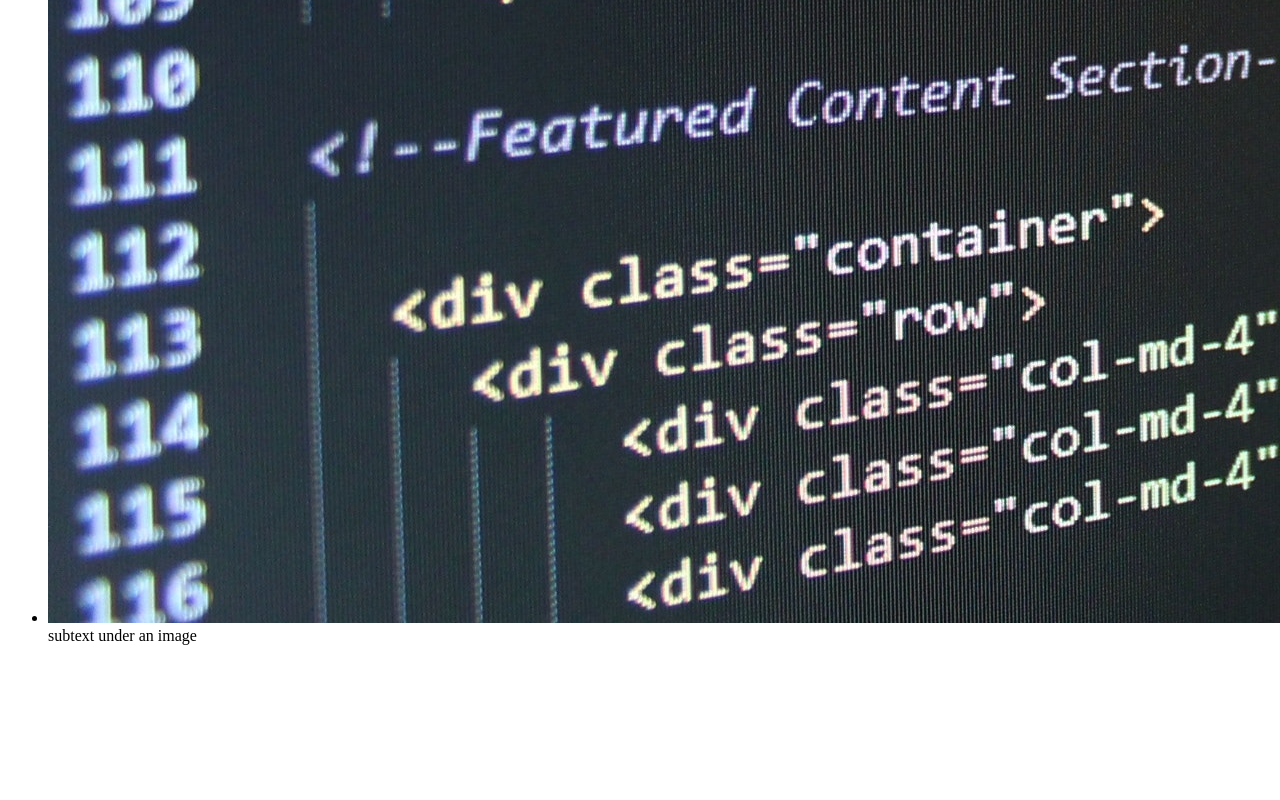
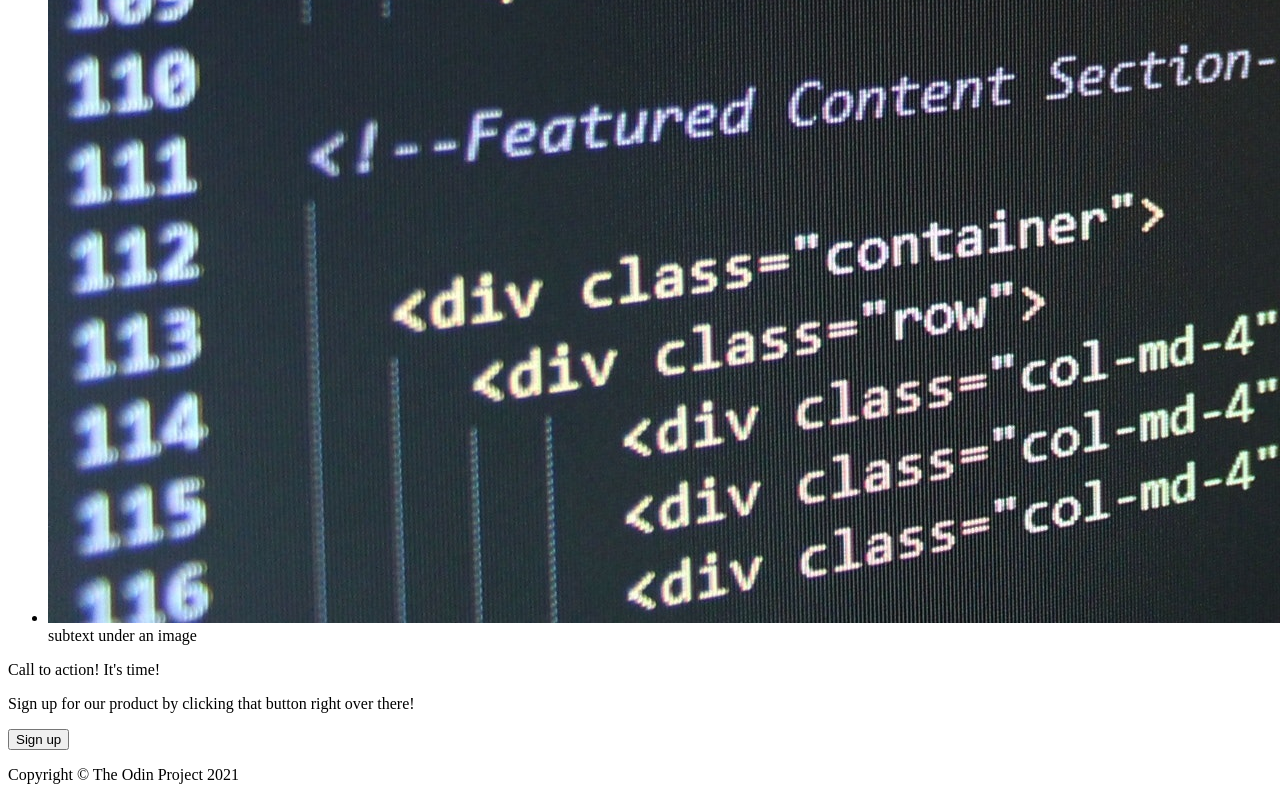
Before and after one commit to Louka3/odinLandingPage, a plain HTML site: page index.html in a window 1280 px wide. Shown: the part 7935-8735 px from the top of the page. Before the commit the page ends 8596 px from the top, so only its background shows below. Drawn offline with Linux system fonts and the light colour scheme.

Commit message:
Finished making the initial  html skeleton of the landing page

```diff
--- a/index.html
+++ b/index.html
@@ -39,10 +39,18 @@
     </div>
     <div class="quote">
         <p class="full-quote"></p>
-        <p class="qutoe-credit"></p>
+        <p class="quote-credit"></p>
     </div>
-
-
+    <div class="sign-up-space">
+        <div class="call-to-action">
+            <p>Call to action! It's time!</p>
+            <p>Sign up for our product by clicking that button right over there!</p>
+            <button class="sign-up" type="button">Sign up</button>
+        </div>
+    </div>
+    <div class="footer">
+        <p>Copyright © The Odin Project 2021</p>
+    </div>
 </body>
 
 </html>
```
